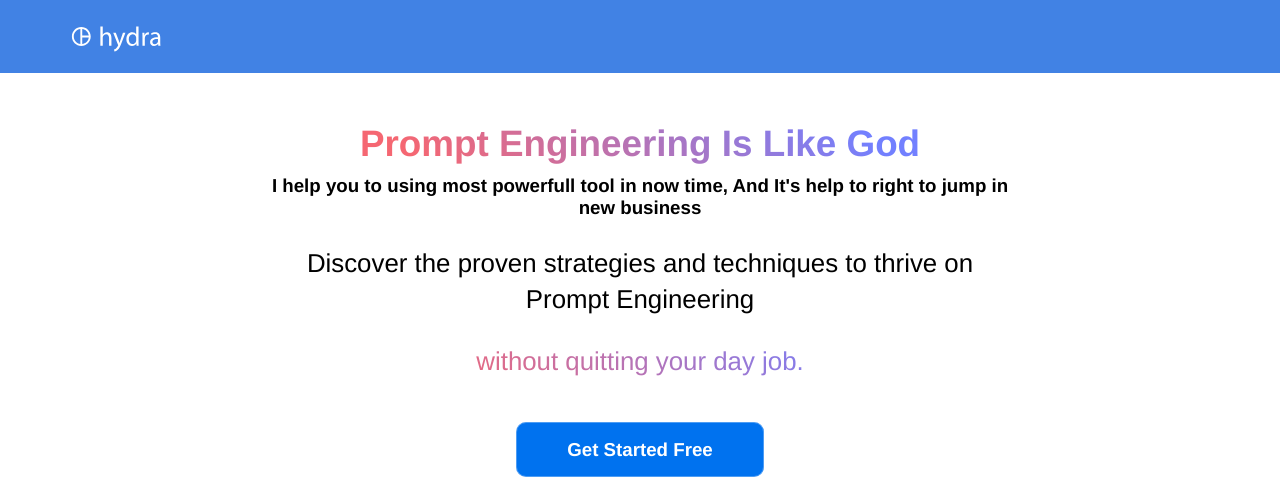
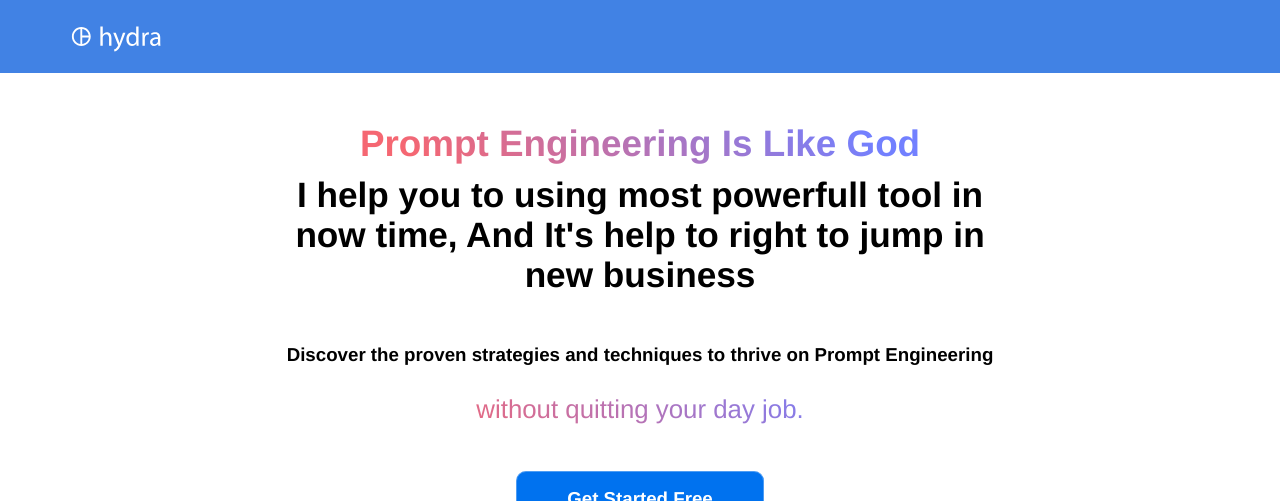
Before and after one commit to hi-sushanta/prompt, a Jekyll site: the page built from index.html, in a window 1280 px wide. Shown: the top 501 px of the page. Built offline with Jekyll 4.4.1, drawn with Linux system fonts in a browser that asks for light colours; the list of posts is cut into pages by our own code; grey boxes are pictures that could not be loaded.

Commit message:
Update the file

```diff
--- a/_sass/landing-page.scss
+++ b/_sass/landing-page.scss
@@ -65,6 +65,9 @@
 	h3 {
 		color: #000000
 	}
+	h2 {
+		color: #000000
+	}
 }
 
 
--- a/index.html
+++ b/index.html
@@ -5,8 +5,8 @@ description: Track and optimize your sales team in real time
 <section class="hero">
 	<div class="text-container">
 		<h1 class="editable"><strong>Prompt Engineering Is Like God</strong></h1>
-		<h3 class="subtext"><strong>I help you to using most powerfull tool in now time, And It's help to right to jump in new business</strong> </p>
-        <p class="proven">Discover the proven strategies and techniques to thrive on Prompt Engineering</p>
+		<h2 class="subtext"><strong>I help you to using most powerfull tool in now time, And It's help to right to jump in new business</strong> </p>
+        <h3 class="proven">Discover the proven strategies and techniques to thrive on Prompt Engineering</p>
 		<p class="quates editable">without quitting your day job.</p>
 
 		<div class="cta button alt"><a href="{{ site.baseurl }}/contact/">Get Started Free</a></div>
```
